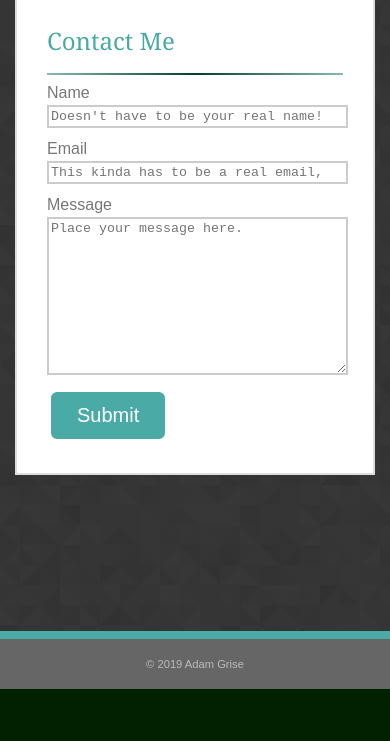
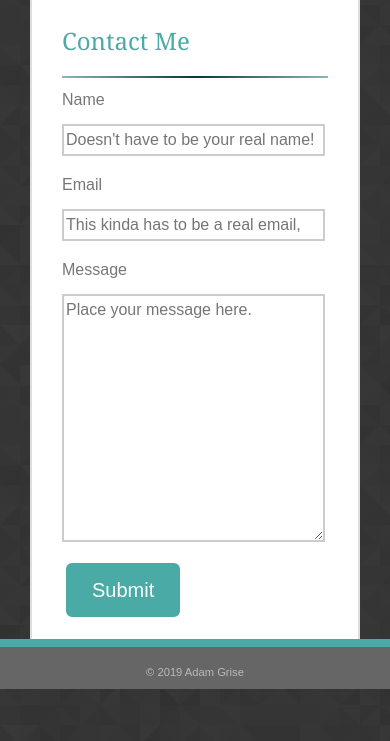
Before and after one commit to AdamWGrise/Responsive-Portfolio, a plain HTML site: page contact.html in a window 390 px wide. Shown: the part 155-896 px from the top of the page. Before the commit the page ends 844 px from the top, so only its background shows below. Drawn offline with nearby package versions, Linux system fonts and the light colour scheme.

Commit message:
Some minor updates, getting bootstrap into existing responsive site

```diff
--- a/contact.html
+++ b/contact.html
@@ -3,13 +3,39 @@
 
 <head>
     <meta charset="utf-8">
-    <meta name="viewport" content="width=device-width, initial-scale=1.0">
+
+    <!-- Viewport -->
+    <meta name="viewport" content="width=device-width, initial-scale=1">
+
+    <!-- Reset CSS -->
+    <link rel="stylesheet" href="assets/css/reset.css">
+
+    <!-- Bootstrap -->
+    <link rel="stylesheet" href="https://stackpath.bootstrapcdn.com/bootstrap/4.3.1/css/bootstrap.min.css"
+        integrity="sha384-ggOyR0iXCbMQv3Xipma34MD+dH/1fQ784/j6cY/iJTQUOhcWr7x9JvoRxT2MZw1T" crossorigin="anonymous">
+
+    <!-- Local CSS -->
+    <link rel="stylesheet" href="assets/css/style.css">
+
+    <!-- Google Fonts -->
+    <link href="https://fonts.googleapis.com/css?family=Montserrat" rel="stylesheet">
+
+    <!-- JQuery -->
+    <script src="https://ajax.googleapis.com/ajax/libs/jquery/3.4.0/jquery.min.js"></script>
+
+    <!-- Local JS -->
+    <script src="assets/js/app.js"></script>
+
+    <!-- Add a favicon -->
+    <link rel="icon" type="image/png" href="assets/images/adamapple.ico">
+
     <title>Contact - Adam G</title>
-    <link rel="stylesheet" type="text/css" href="assets/css/reset.css">
-    <link rel="stylesheet" type="text/css" href="assets/css/style.css">
 </head>
 
 <body>
+    <div class='container'>
+
+
         <header class="header">
             <div class="header-content">
                 <a id="title" href="index.html">
@@ -47,6 +73,8 @@
                 type="button">Submit</button>
         </section>
 
+    </div>
+
     <footer class="footer">
         <p>© 2019 Adam Grise</p>
     </footer>
```
Also changed, not shown: portfolio.html (+1 -0 lines), assets/images/adamapple.ico (added). Lines whose indentation alone changed are shown as unchanged.
